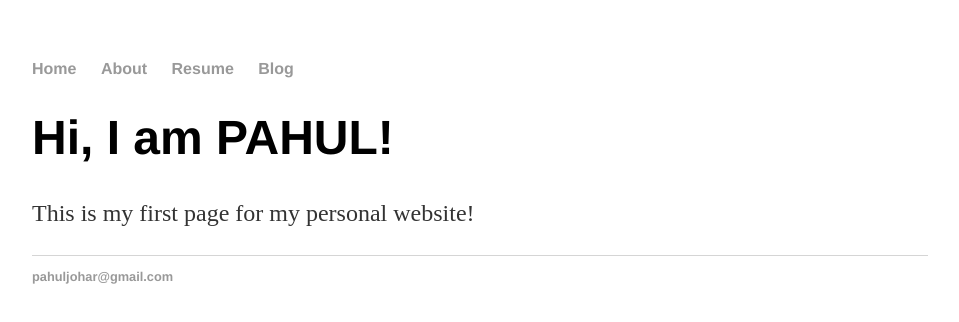
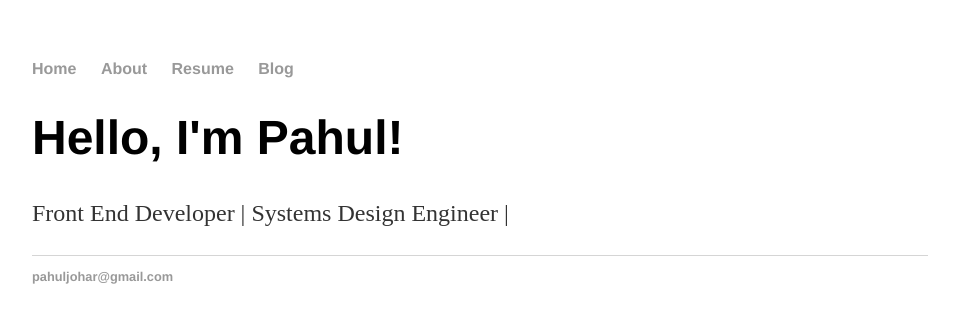
Before and after one commit to pahullkaur/personal-website, a plain HTML site: page index.html in a window 1280 px wide. Shown: the whole page, without its empty margins (160-1119 px from the left). Drawn offline with Linux system fonts and the light colour scheme.

Commit message:
Update index.html

```diff
--- a/index.html
+++ b/index.html
@@ -14,9 +14,9 @@
      </ul>
    </nav>
    <div class=”container”>
-     <div class=”blurb”>
-       <h1>Hi, I am PAHUL!</h1>
-       <p>This is my first page for my personal website!</a></p>
+     <div class=”typed-out”>
+       <h1>Hello, I'm Pahul!</h1>
+       <p>Front End Developer | Systems Design Engineer | </a></p>
      </div>
    </div>
    <footer>
```
